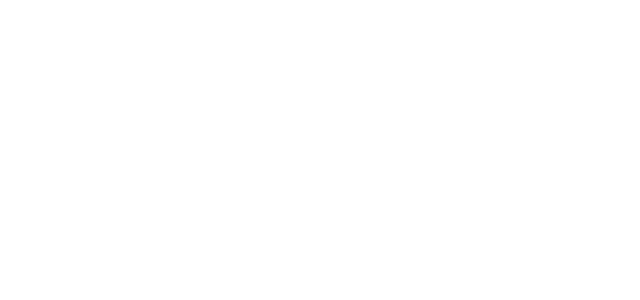
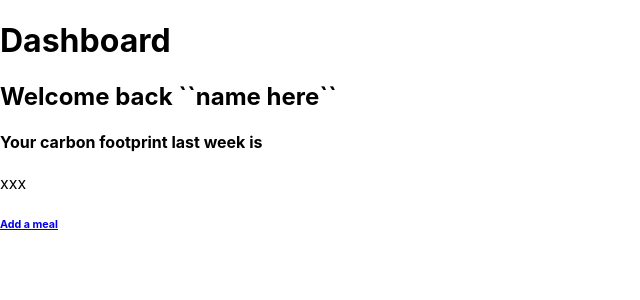
Before and after one commit to bettersg/foodcarboncalculator, a React (Create React App) app: page /dashboard in a window 1280 px wide. Shown: the top 300 px of the page, without its empty margins (0-640 px from the left). Built offline with nearby package versions, Linux system fonts and the light colour scheme.

Commit message:
dashboard and addmeal skeleton

```diff
--- a/src/App.jsx
+++ b/src/App.jsx
@@ -1,7 +1,9 @@
 import React from 'react'
 import { BrowserRouter, Route, Switch } from 'react-router-dom'
+import Dashboard from './components/dashboard/Dashboard'
 
 import Home from './components/Home'
+import AddMeal from './components/meals/AddMeal'
 import Login from './components/user/Login'
 import Register from './components/user/Register'
 
@@ -12,6 +14,8 @@
                 <Route exact path="/" component={Home} />
                 <Route path="/login" component={Login} />
                 <Route path="/register" component={Register} />
+                <Route path="/dashboard" component={Dashboard} />
+                <Route path="/addmeal" component={AddMeal} />
             </Switch>
         </BrowserRouter>
     )
--- a/src/components/Home.jsx
+++ b/src/components/Home.jsx
@@ -8,6 +8,8 @@
 
             <div><NavLink to="/login">Log In</NavLink></div>
             <div><NavLink to="/register">Register a new account</NavLink></div>
+            <div><NavLink to="/dashboard">Dashboard</NavLink></div>
+            <div><NavLink to="/addmeal">Add a meal</NavLink></div>
 
         </div>
     )
--- /dev/null
+++ b/src/components/dashboard/Dashboard.jsx
@@ -0,0 +1,20 @@
+import React from 'react'
+import { NavLink } from 'react-router-dom'
+
+function Dashboard() {
+    return (
+        <div>
+            <h1>Dashboard</h1>
+            <h2>Welcome back ``name here``</h2>
+            <div>
+                <h4>Your carbon footprint last week is</h4>
+                xxx
+            </div>
+            <div>
+                <NavLink to="/addmeal"><h6>Add a meal</h6></NavLink>
+            </div>
+        </div>
+    )
+}
+
+export default Dashboard
--- /dev/null
+++ b/src/components/meals/AddMeal.jsx
@@ -0,0 +1,20 @@
+import React from 'react'
+
+function AddMeal() {
+    return (
+        <div>
+            <h1>Add new meal</h1>
+            <div>
+                <h4>Form below</h4>
+                <h6>Food one</h6>
+                <li>Name</li>
+                <li>Weight</li>
+                <h6>Food two</h6>
+                <li>Name</li>
+                <li>Weight</li>
+            </div>
+        </div>
+    )
+}
+
+export default AddMeal
```
